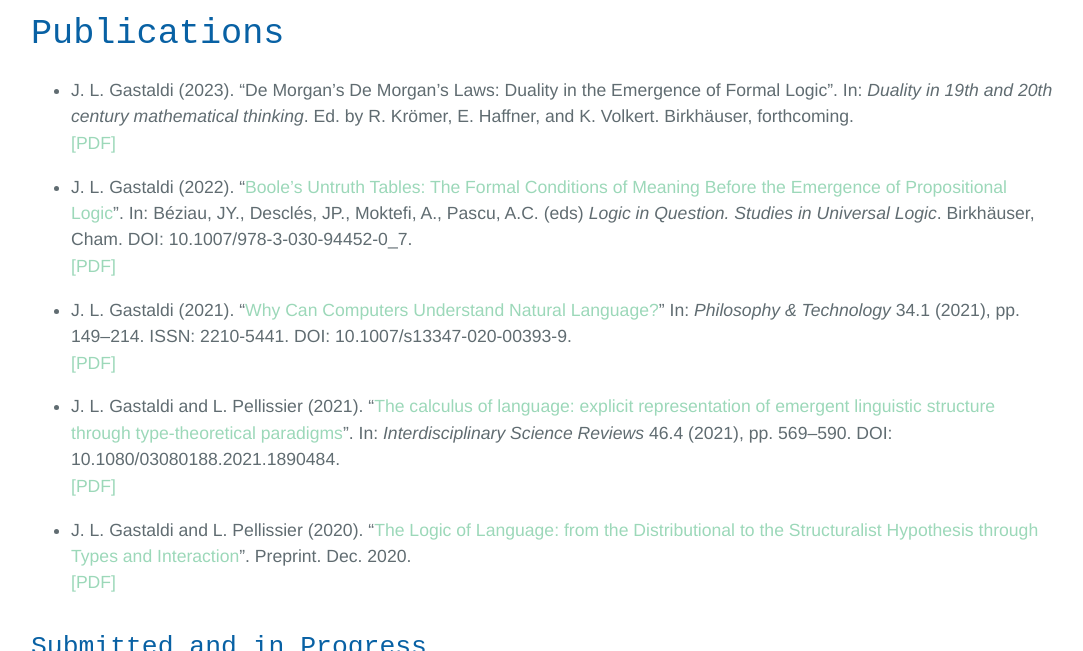
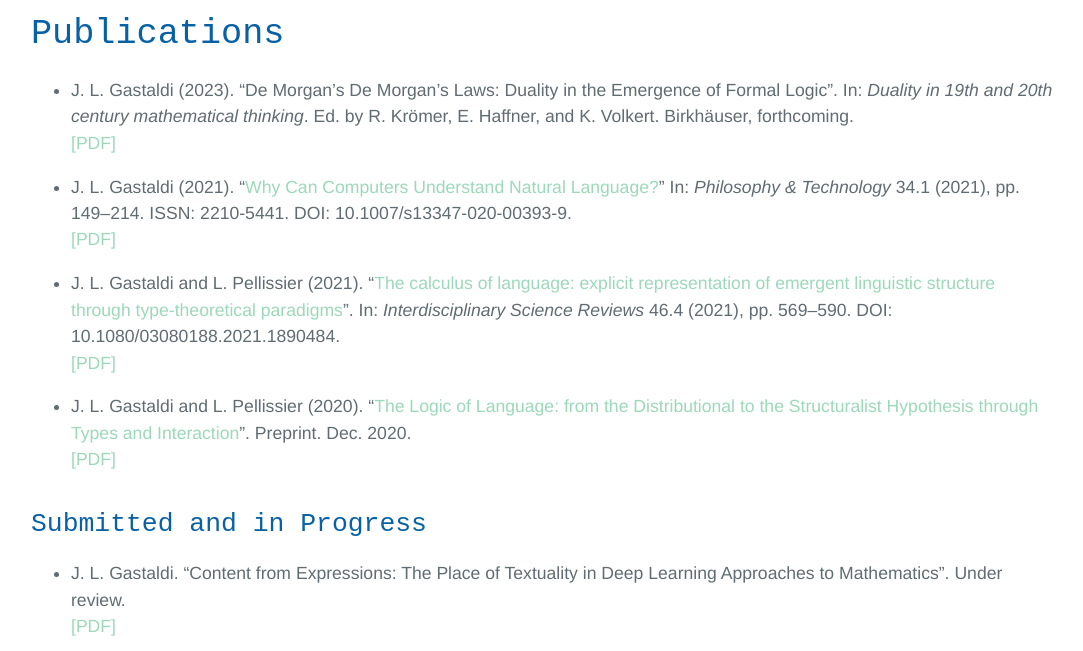
Before and after one commit to Gianni-G/semiomaths, a Jekyll site: the page built from p.publications.md, in a window 1280 px wide and 900 px high, cut to the strip 249-900 px from the top of the window. Shown: the whole strip, without its empty margins (97-1180 px from the left). Built offline with Jekyll 4.4.1, drawn with Linux system fonts in a browser that asks for light colours.

Commit message:
remove Boole

```diff
--- a/p.publications.md
+++ b/p.publications.md
@@ -8,9 +8,6 @@ title: Juan Luis Gastaldi
 
 - J. L. Gastaldi (2023). “De Morgan’s De Morgan’s Laws: Duality in the Emergence of Formal Logic”. In: *Duality in 19th and 20th century mathematical thinking*. Ed. by R. Krömer, E. Haffner, and K. Volkert. Birkhäuser, forthcoming.\
 [[PDF]](./assets/pdf/pubs/Gastaldi2023a_s.pdf){:target="_blank"}
-
-- J. L. Gastaldi (2022). “[Boole’s Untruth Tables: The Formal Conditions of Meaning Before the Emergence of Propositional Logic](https://link.springer.com/chapter/10.1007/978-3-030-94452-0_7){:target="_blank"}”. In: Béziau, JY., Desclés, JP., Moktefi, A., Pascu, A.C. (eds) *Logic in Question. Studies in Universal Logic*. Birkhäuser, Cham. DOI: 10.1007/978-3-030-94452-0_7.\
-[[PDF]](./assets/pdf/pubs/Gastaldi2022.pdf){:target="_blank"}
 
 - J. L. Gastaldi (2021). “[Why Can Computers Understand Natural Language?](https://link.springer.com/article/10.1007/s13347-020-00393-9){:target="_blank"}” In: *Philosophy & Technology* 34.1 (2021), pp. 149–214. ISSN: 2210-5441. DOI: 10.1007/s13347-020-00393-9.\
 [[PDF]](./assets/pdf/pubs/Gastaldi2021.pdf){:target="_blank"}
```
